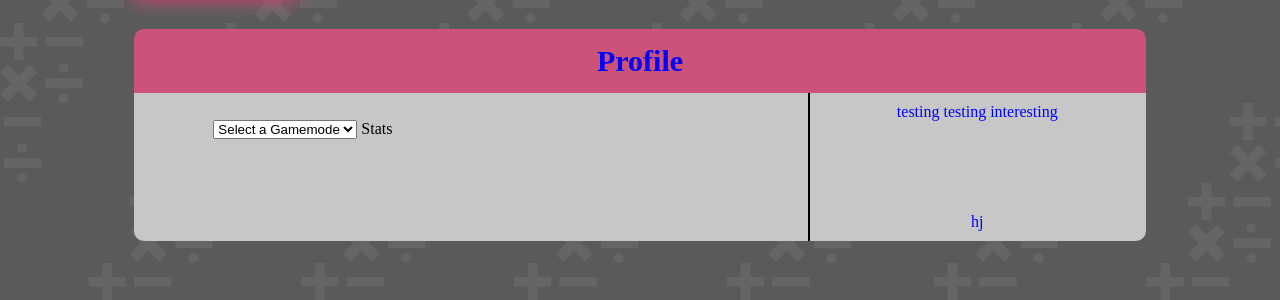
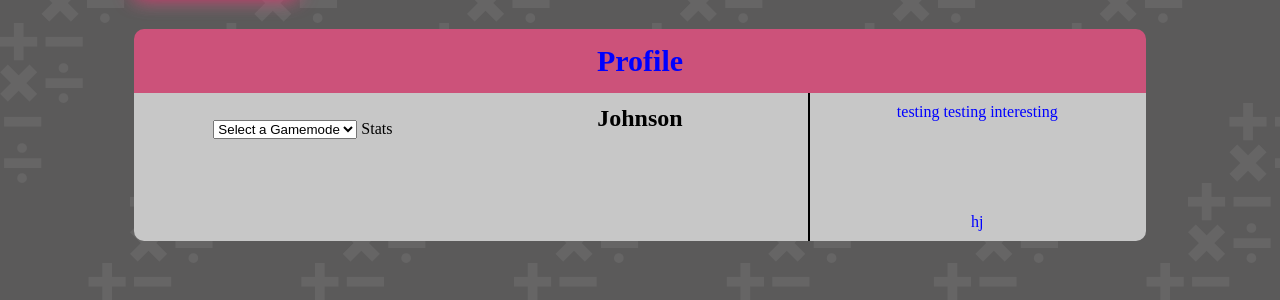
Before and after one commit to aidan-t-chang/mathblitz2, a Django app: page /profile/ in a window 1280 px wide. Shown: the part 137-437 px from the top of the page. Run offline with Django 5.2, Linux system fonts and the light colour scheme; some libraries are stand-ins or nearby versions.

Commit message:
fixed the username loader for the profile page

```diff
--- a/demo/myapp/static/main.js
+++ b/demo/myapp/static/main.js
@@ -96,7 +96,7 @@ function getUsername() {
     dave = document.createElement('h2');
     dave.textContent = player_username;
     document.getElementById('columnmid').innerHTML = "";
-    document.getElementById('columnmid').appendChild('dave');
+    document.getElementById('columnmid').appendChild(dave);
 }
 
 getUsername();
--- a/demo/myapp/templates/profile.html
+++ b/demo/myapp/templates/profile.html
@@ -12,7 +12,7 @@
         <label for="options">Stats</label>
         <div id="content"></div>
     </div>
-    <div class="columnmid">
+    <div class="columnmid" id="columnmid">
         <h2 class="get"></h2>
     </div>
     <div class="columnleft">
```
